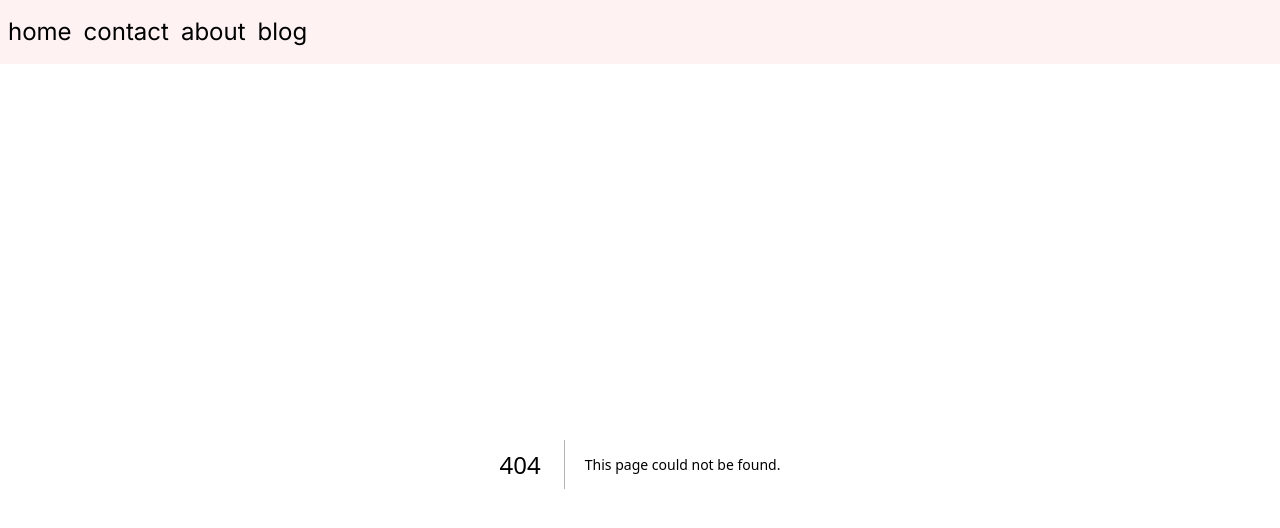
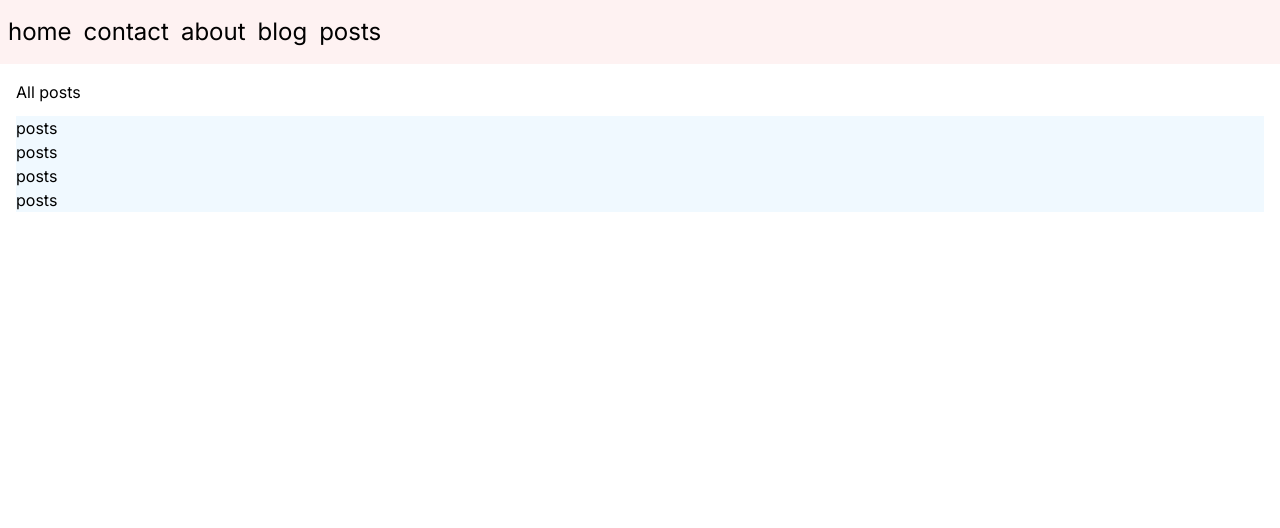
Before and after one commit to MoniruzzamanBillal/nextJs-learning, a Next.js app: page /posts in a window 1280 px wide. Before the commit this address had no page. Shown: the top 528 px of the page. Built offline with nearby package versions, Linux system fonts and the light colour scheme.

Commit message:
image component added

```diff
--- a/app/about/page.js
+++ b/app/about/page.js
@@ -1,4 +1,7 @@
 import React from "react";
+
+import AboutImg from "@/public/about.jpg";
+import Image from "next/image";
 
 export const metadata = {
   title: "About  ",
@@ -13,6 +16,10 @@ const About = () => {
       <h1>About page </h1>
       <h1>About page </h1>
       <h1>About page </h1>
+
+      <div className="bannerImage bg-red-500 w-[30rem]  mt-4 ">
+        <Image src={AboutImg} alt="banner pic " />
+      </div>
     </div>
   );
 };
--- a/app/layout.js
+++ b/app/layout.js
@@ -20,6 +20,7 @@ export default function RootLayout({ children }) {
             <Link href={`/contact`}>contact</Link>
             <Link href={`/about`}>about</Link>
             <Link href={`/blogs`}>blog</Link>
+            <Link href={`/posts`}>posts</Link>
           </ul>
         </nav>
         {/* navbar ends  */}
--- /dev/null
+++ b/app/posts/page.js
@@ -0,0 +1,18 @@
+import React from "react";
+
+const Posts = () => {
+  return (
+    <div className="postsContainer p-4  ">
+      <h1>All posts </h1>
+
+      <div className="posts mt-3 bg-sky-50 ">
+        <h1>posts </h1>
+        <h1>posts </h1>
+        <h1>posts </h1>
+        <h1>posts </h1>
+      </div>
+    </div>
+  );
+};
+
+export default Posts;
```
Also changed, not shown: public/about.jpg (added).
